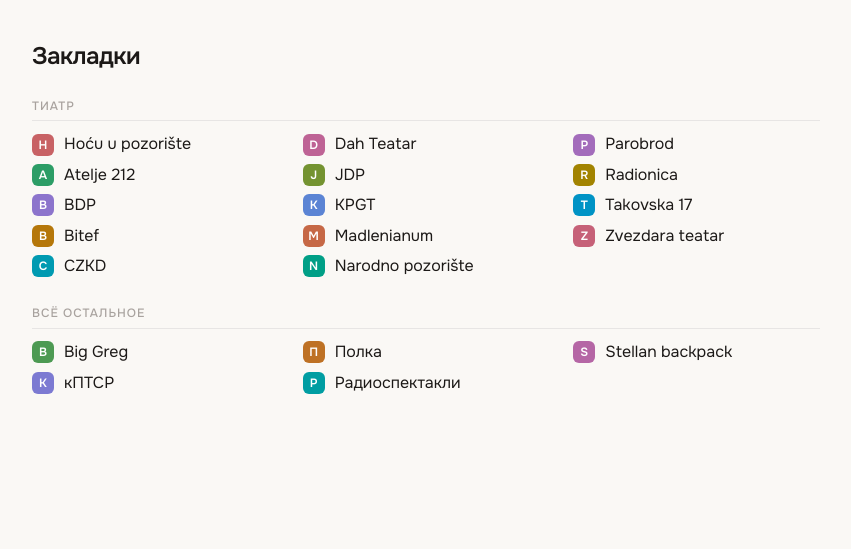
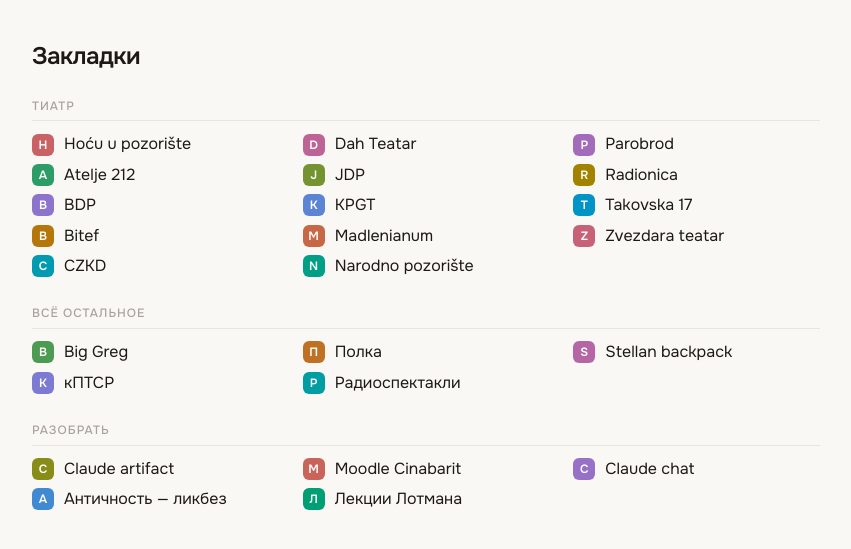
Before and after one commit to mitenka/links, a Jekyll site: the page built from index.md, in a window 1280 px wide. Shown: the top 549 px of the page, without its empty margins (214-1065 px from the left). Built offline with Jekyll 4.4.1, drawn with Linux system fonts in a browser that asks for light colours.

Commit message:
Add Разобрать section with reading links

```diff
--- a/index.md
+++ b/index.md
@@ -34,3 +34,11 @@ title: Закладки
 - [Полка](https://polka.academy/)
 - [Радиоспектакли](https://rutracker.org/forum/viewforum.php?f=574)
 - [Stellan backpack](https://ucon-acrobatics.com/en-ie/products/stellan-flap-top-backpack-original-series?variant=53248975831307)
+
+## Разобрать
+
+- [Claude artifact](https://claude.ai/artifact/Nswbu8iHTCyuocVqvKjjdX#e229fa6a-6b3c.m645jbnrf4k.58)
+- [Античность — ликбез](https://arzamas.academy/likbez/antiquity)
+- [Moodle Cinabarit](https://moodle.cinabarit.rs/)
+- [Лекции Лотмана](https://arzamas.academy/special/lotman-lectures)
+- [Claude chat](https://claude.ai/chat/55c7738d-9132-4aa6-9852-2a86cfbe03a2)
```
